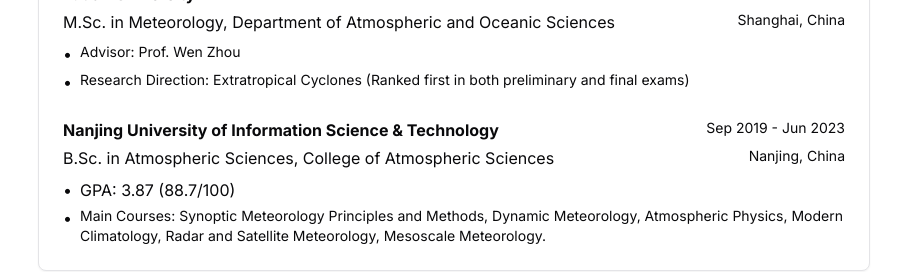
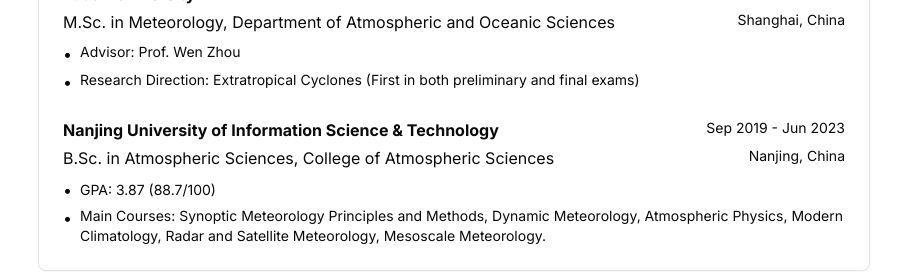
Before and after one commit to zsy1207/zsy1207.github.io, a Next.js app: page /resume in a window 1280 px wide. Shown: the part 252-524 px from the top of the page, without its empty margins (186-1103 px from the left). Built offline with nearby package versions, Linux system fonts and the light colour scheme.

Commit message:
Update resume: Add exam ranking info and make font size consistent

```diff
--- a/app/(routes)/resume/page.tsx
+++ b/app/(routes)/resume/page.tsx
@@ -58,7 +58,7 @@
               <div className="flex mt-1">
                 <div className="mr-2">•</div>
                 <div className="text-sm">
-                  {language === "en" ? "Research Direction: Extratropical Cyclones (Ranked first in both preliminary and final exams)" : "研究方向：温带气旋（初复试双第一）"}
+                  {language === "en" ? "Research Direction: Extratropical Cyclones (First in both preliminary and final exams)" : "研究方向：温带气旋（初复试双第一）"}
                 </div>
               </div>
             </div>
@@ -87,7 +87,9 @@
             <div className="mt-2">
               <p className="flex items-center">
                 <span className="mr-2">•</span>
-                {language === "en" ? "GPA: 3.87 (88.7/100)" : "GPA：3.87（88.7/100）"}
+                <div className="text-sm">
+                  {language === "en" ? "GPA: 3.87 (88.7/100)" : "GPA：3.87（88.7/100）"}
+                </div>
               </p>
               <div className="flex mt-1">
                 <div className="mr-2">•</div>
```
